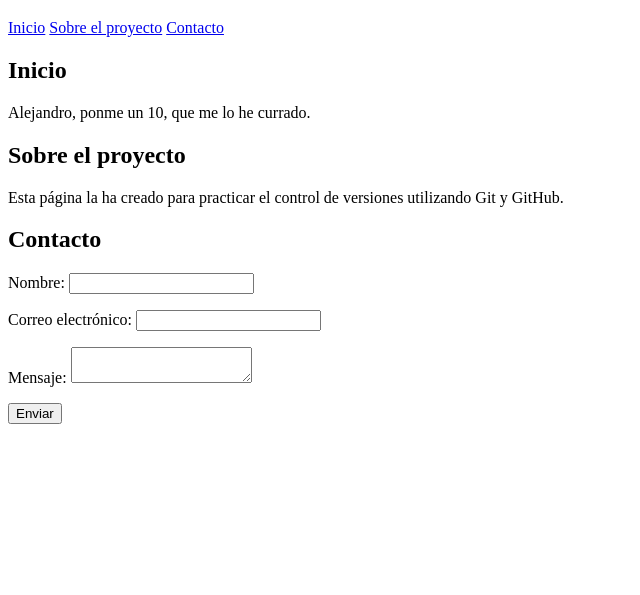
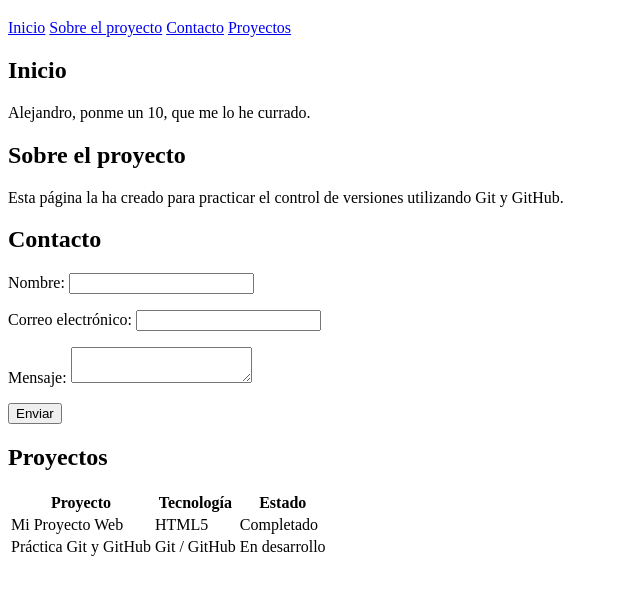
Before and after one commit to ralbarracinr-collab/proyecto-git-github, a plain HTML site: page index.html in a window 1280 px wide. Shown: the part 61-656 px from the top of the page, without its empty margins (0-640 px from the left). Drawn offline with Linux system fonts and the light colour scheme.

Commit message:
Añadir tabla de proyectos

```diff
--- a/index.html
+++ b/index.html
@@ -13,6 +13,7 @@
         <a href="#inicio">Inicio</a>
         <a href="#proyecto">Sobre el proyecto</a>
         <a href="#contacto">Contacto</a>
+        <a href="#proyectos">Proyectos</a>
       </nav>
     </header>
 
@@ -54,6 +55,34 @@
           </p>
         </form>
       </section>
+
+      <section id="proyectos">
+        <h2>Proyectos</h2>
+
+        <table>
+          <thead>
+            <tr>
+              <th>Proyecto</th>
+              <th>Tecnología</th>
+              <th>Estado</th>
+            </tr>
+          </thead>
+
+          <tbody>
+            <tr>
+              <td>Mi Proyecto Web</td>
+              <td>HTML5</td>
+              <td>Completado</td>
+            </tr>
+
+            <tr>
+              <td>Práctica Git y GitHub</td>
+              <td>Git / GitHub</td>
+              <td>En desarrollo</td>
+            </tr>
+          </tbody>
+        </table>
+      </section>
     </main>
   </body>
 </html>
```
